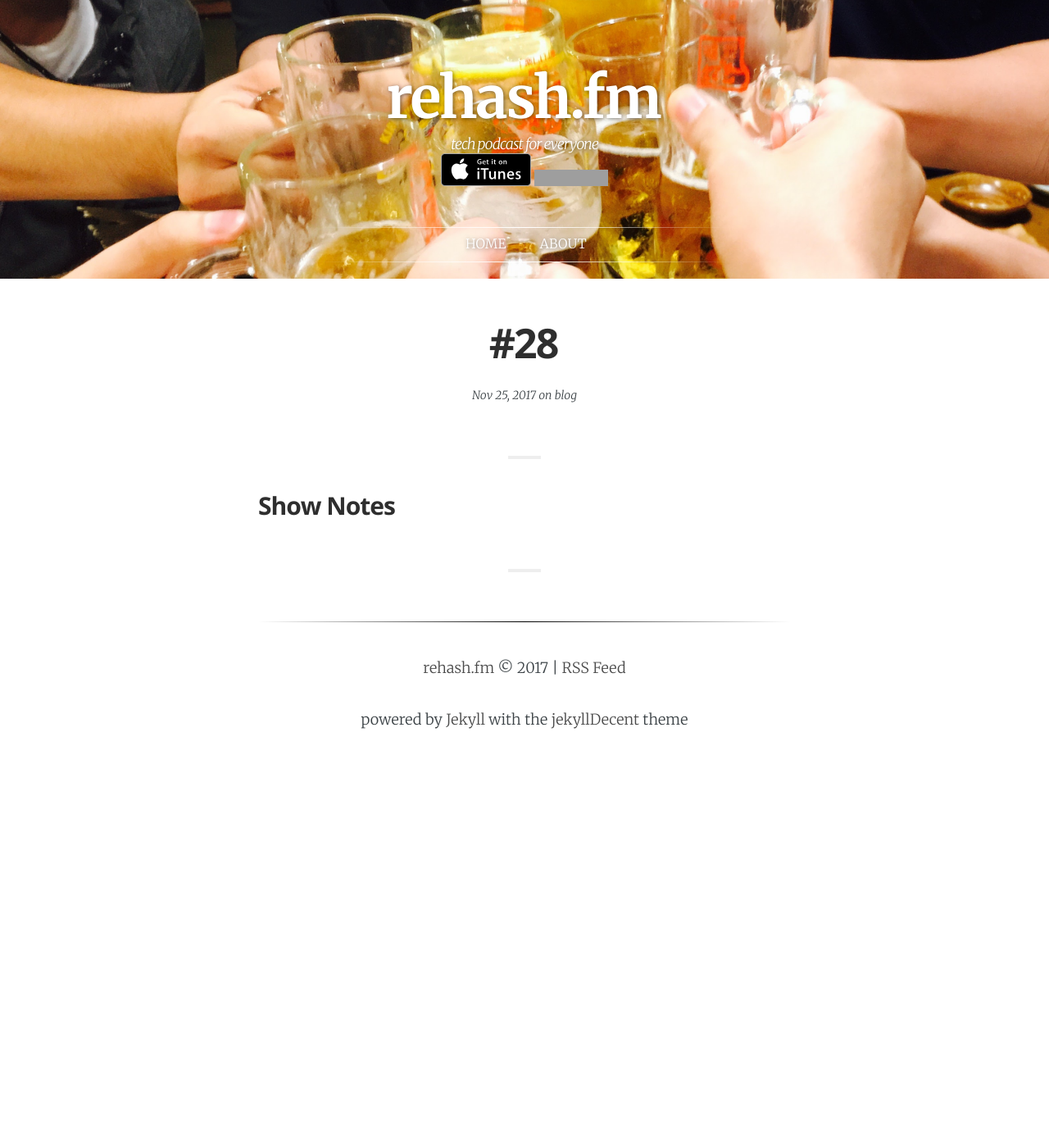
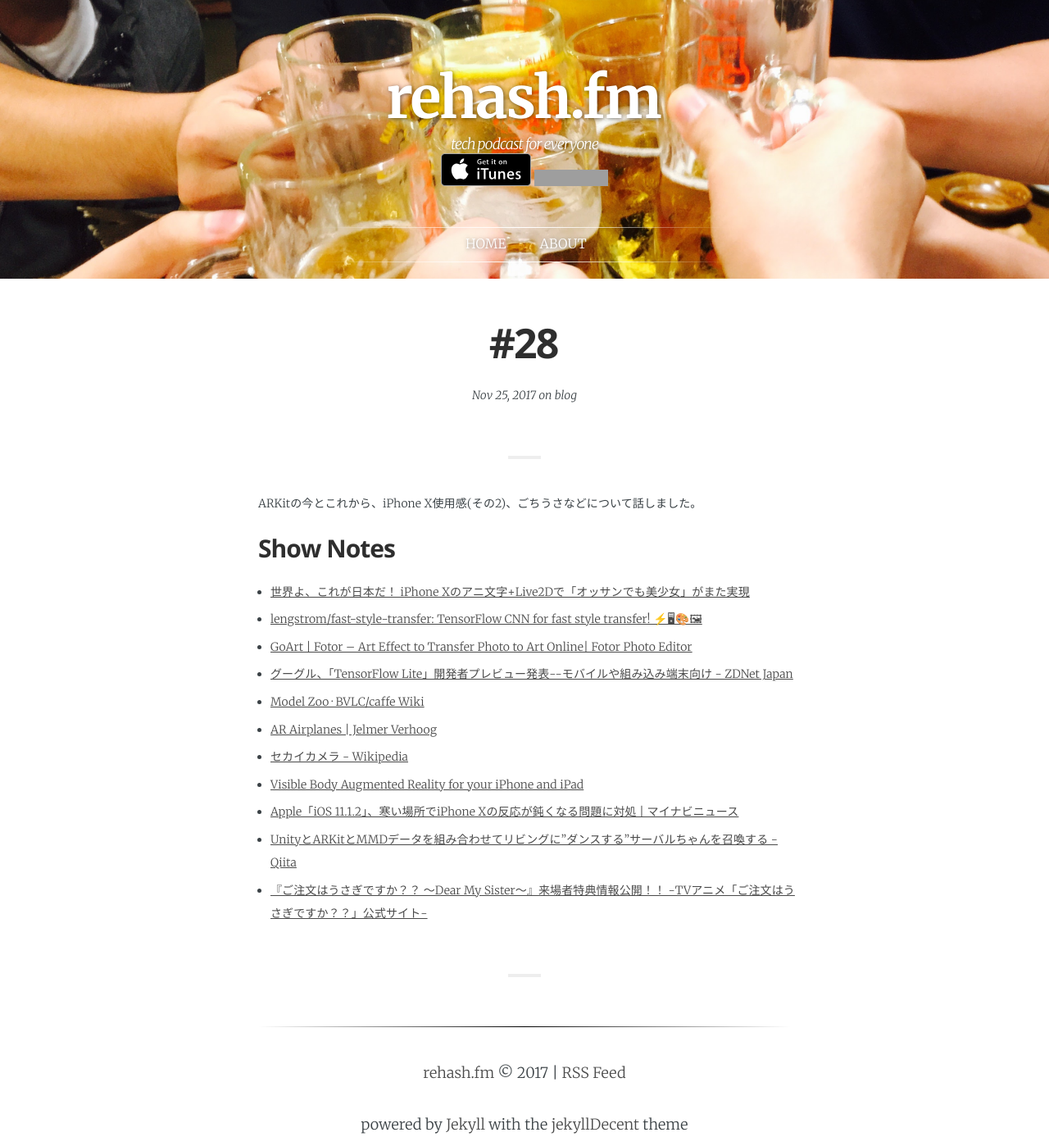
Before and after one commit to rehashfm/rehash.fm, a Jekyll site: the page built from _posts/2017-11-26-28.md, in a window 1280 px wide. Shown: the whole page at 82% size. Built offline with Jekyll 4.4.1, drawn with Linux system fonts in a browser that asks for light colours; some web fonts are replaced; before the commit the page ends 900 px from its top, so only the background shows below that; grey boxes are pictures that could not be loaded.

Commit message:
add links to 2017-11-26-28.md

```diff
--- a/_posts/2017-11-26-28.md
+++ b/_posts/2017-11-26-28.md
@@ -5,7 +5,19 @@ date:              2017-11-26 07:00:00 +0900
 tags:              blog
 category:          Blog
 author:            smile-0yen,azihsoyn
-excerpt:
+excerpt:           ARKitの今とこれから、iPhone X使用感(その2)、ごちうさなどについて話しました。
 ---
+ARKitの今とこれから、iPhone X使用感(その2)、ごちうさなどについて話しました。
 
 ## Show Notes
+- [世界よ、これが日本だ！ iPhone Xのアニ文字\+Live2Dで「オッサンでも美少女」がまた実現](http://panora.tokyo/wp-content/uploads/2017/11/ios11-iphone-x-animoji-hero.jpg){:target="_blank"}
+- [lengstrom/fast\-style\-transfer: TensorFlow CNN for fast style transfer\! ⚡🖥🎨🖼](https://github.com/lengstrom/fast-style-transfer){:target="_blank"}
+- [GoArt \| Fotor – Art Effect to Transfer Photo to Art Online\| Fotor Photo Editor](http://goart.fotor.com/){:target="_blank"}
+- [グーグル、「TensorFlow Lite」開発者プレビュー発表\-\-モバイルや組み込み端末向け \- ZDNet Japan](https://japan.zdnet.com/article/35110479/){:target="_blank"}
+- [Model Zoo · BVLC/caffe Wiki](https://github.com/BVLC/caffe/wiki/Model-Zoo){:target="_blank"}
+- [AR Airplanes \| Jelmer Verhoog](http://www.jelmerverhoog.nl/portfolio/fk23-in-ar/){:target="_blank"}
+- [セカイカメラ \- Wikipedia](https://ja.wikipedia.org/wiki/%E3%82%BB%E3%82%AB%E3%82%A4%E3%82%AB%E3%83%A1%E3%83%A9){:target="_blank"}
+- [Visible Body Augmented Reality for your iPhone and iPad](https://www.visiblebody.com/ar){:target="_blank"}
+- [Apple「iOS 11\.1\.2」、寒い場所でiPhone Xの反応が鈍くなる問題に対処 \| マイナビニュース](http://news.mynavi.jp/news/2017/11/17/048/){:target="_blank"}
+- [UnityとARKitとMMDデータを組み合わせてリビングに”ダンスする”サーバルちゃんを召喚する \- Qiita](https://qiita.com/smile-0yen/items/89348c88df9c38f4bbe8){:target="_blank"}
+- [『ご注文はうさぎですか？？ ～Dear My Sister～』来場者特典情報公開！！ \-TVアニメ「ご注文はうさぎですか？？」公式サイト\-](http://www.gochiusa.com/news/hp0001/index05400000.html){:target="_blank"}
```
